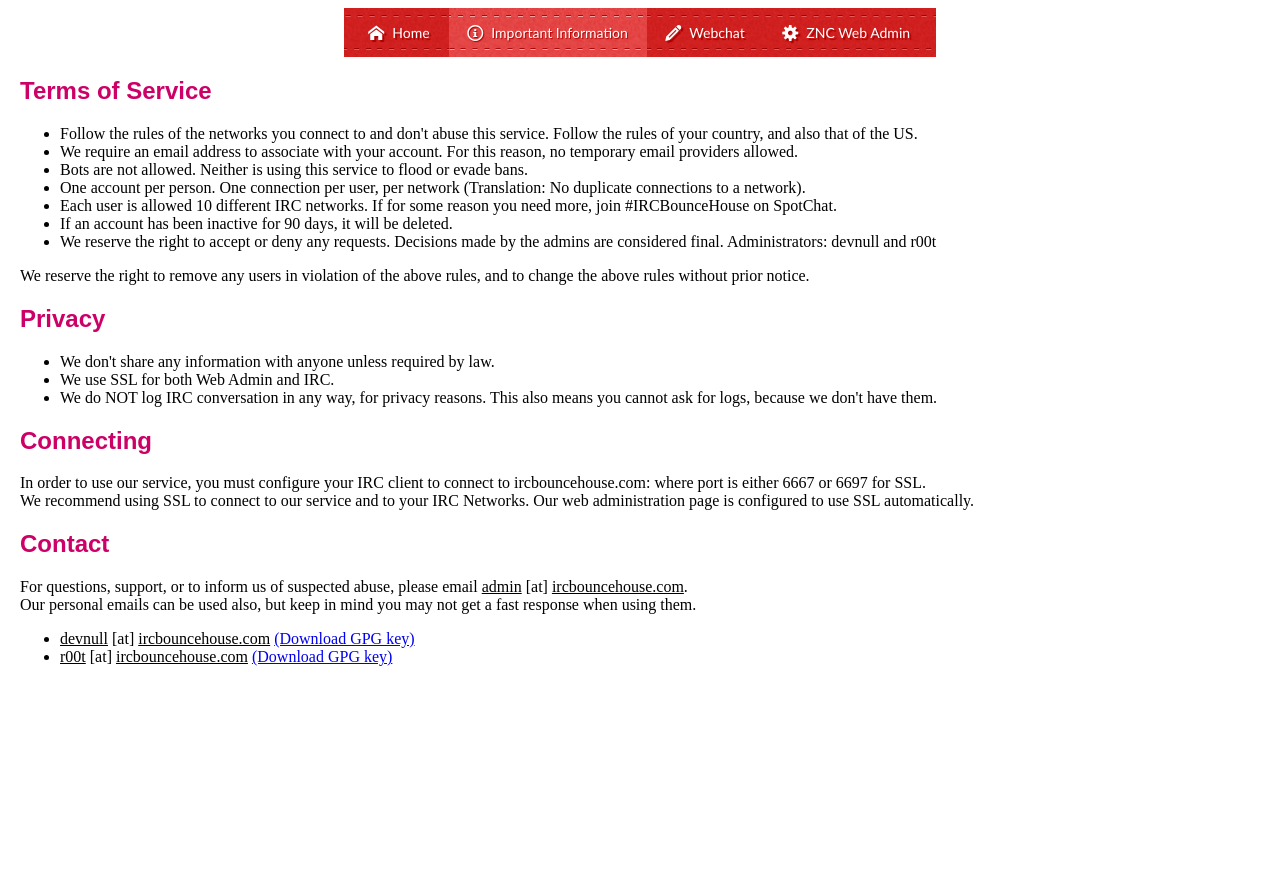
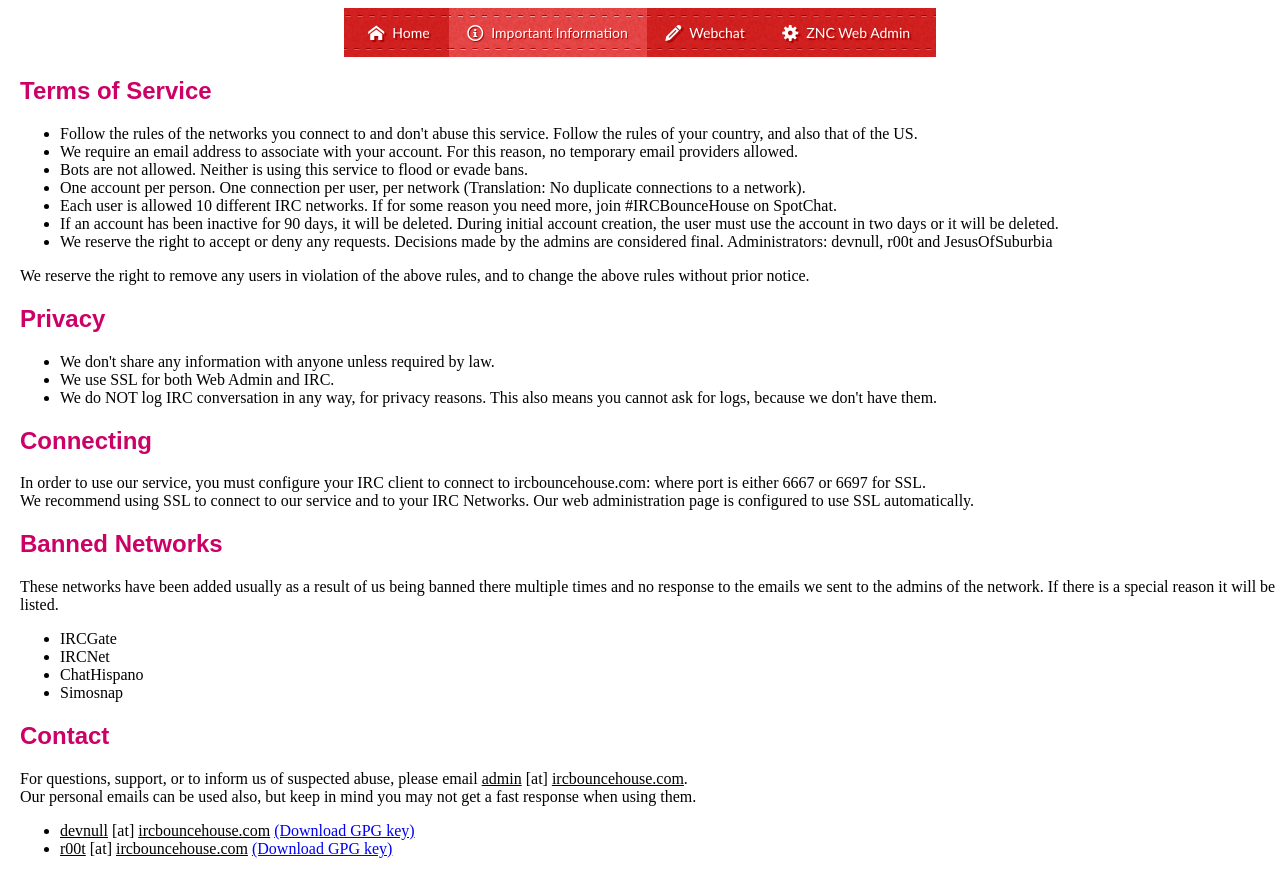
Before and after one commit to IRCBounceHouse/website, a plain HTML site: page info.html in a window 1280 px wide. Before the commit the page ends 800 px from the top, so only its background shows below. Drawn offline with Linux system fonts and the light colour scheme.

Commit message:
Sync with live site (Long overdue)

```diff
--- a/info.html
+++ b/info.html
@@ -20,8 +20,8 @@
 	<li>Bots are not allowed. Neither is using this service to flood or evade bans.</li>
 	<li>One account per person. One connection per user, per network (Translation: No duplicate connections to a network).
    <li>Each user is allowed 10 different IRC networks. If for some reason you need more, join #IRCBounceHouse on SpotChat.</li>
-   <li>If an account has been inactive for 90 days, it will be deleted.</li>
-   <li>We reserve the right to accept or deny any requests. Decisions made by the admins are considered final. Administrators: devnull and r00t</li>
+   <li>If an account has been inactive for 90 days, it will be deleted. During initial account creation, the user must use the account in two days or it will be deleted.</li>
+   <li>We reserve the right to accept or deny any requests. Decisions made by the admins are considered final. Administrators: devnull, r00t and JesusOfSuburbia</li>
 </ul>
 <p>We reserve the right to remove any users in violation of the above rules, and to change the above rules without prior notice.</p>
 <h2>Privacy</h2>
@@ -35,6 +35,15 @@
 <p>In order to use our service, you must configure your IRC client to connect to ircbouncehouse.com:<port> where port is either 6667 or 6697 for SSL.<br />
 We recommend using SSL to connect to our service and to your IRC Networks. Our web administration page is configured to use SSL automatically.</p>
 
+<h2>Banned Networks</h2>
+<p>These networks have been added usually as a result of us being banned there multiple times and no response to the emails we sent to the admins of the network. If there is a special reason it will be listed.
+<ul>
+	<li>IRCGate</li>
+	<li>IRCNet</li>
+	<li>ChatHispano</li>
+	<li>Simosnap</li>
+</ul>
+
 <h2>Contact</h2>
 <p>For questions, support, or to inform us of suspected abuse, please email <u>admin</u> [at] <u>ircbouncehouse.com</u>.<br />
 Our personal emails can be used also, but keep in mind you may not get a fast response when using them.</p>
```
